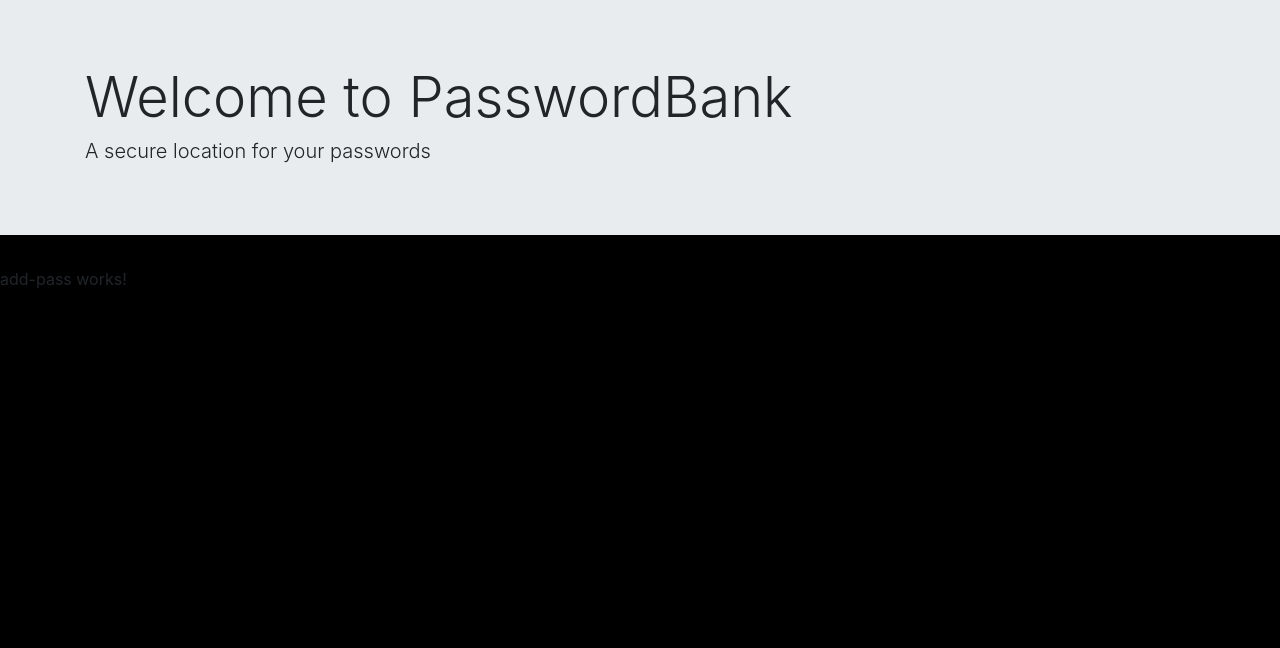
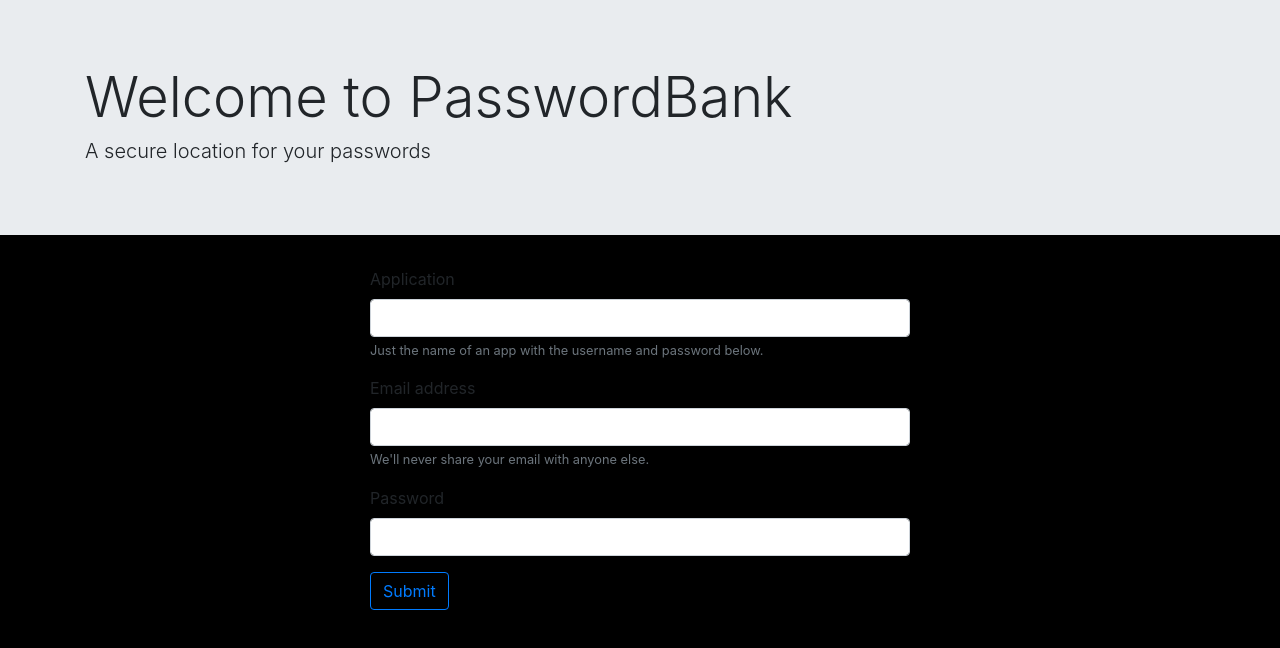
Before and after one commit to skywalker45/PasswordBank, an Angular app: page /addPassword in a window 1280 px wide. Shown: the top 648 px of the page. Built offline with nearby package versions, Linux system fonts and the light colour scheme.

Commit message:
Added a touch to the add pass component

```diff
--- a/src/app/add-pass/add-pass.component.html
+++ b/src/app/add-pass/add-pass.component.html
@@ -1 +1,23 @@
-<p>add-pass works!</p>
+<div class="container">
+    <div class="row">
+        <div class="col-md-6 offset-md-3">
+            <form>
+                <div class="form-group">
+                    <label for="exampleInputEmail1">Application</label>
+                    <input type="text" class="form-control" id="application" aria-describedby="app">
+                    <small id="apptext" class="form-text text-muted">Just the name of an app with the username and password below.</small>
+                </div>
+                <div class="form-group">
+                  <label for="exampleInputEmail1">Email address</label>
+                  <input type="email" class="form-control" id="exampleInputEmail1" aria-describedby="emailHelp">
+                  <small id="emailHelp" class="form-text text-muted">We'll never share your email with anyone else.</small>
+                </div>
+                <div class="form-group">
+                  <label for="exampleInputPassword1">Password</label>
+                  <input type="password" class="form-control" id="exampleInputPassword1">
+                </div>
+                <button type="submit" class="btn btn-outline-primary">Submit</button>
+              </form>
+        </div>
+    </div>
+</div>
```
